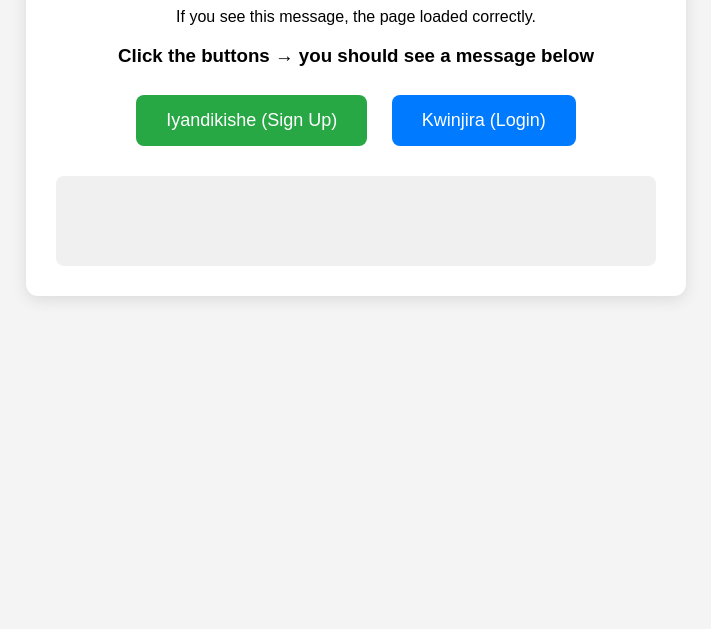
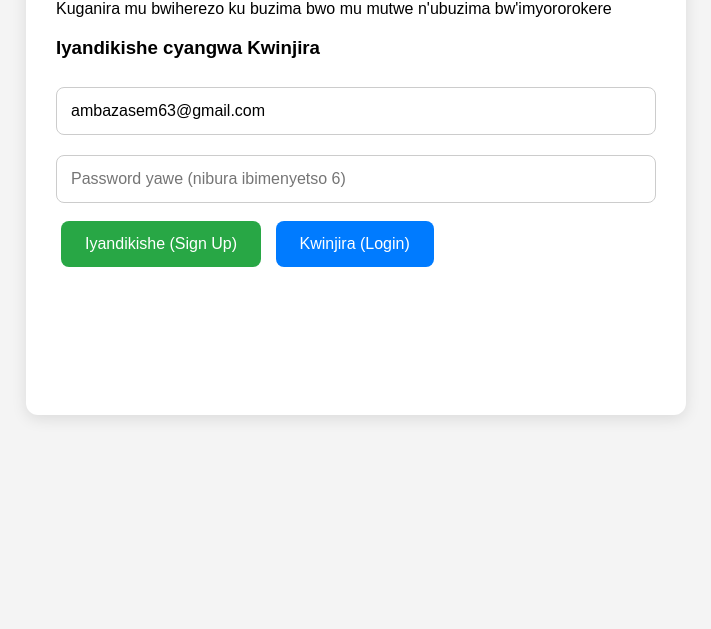
Before and after one commit to Ambaza250/ururngano2, a plain HTML site: page chat.html in a window 1280 px wide. Shown: the part 171-800 px from the top of the page, without its empty margins (284-995 px from the left). Drawn offline with nearby package versions, Linux system fonts and the light colour scheme.

Commit message:
Update chat.html

```diff
--- a/chat.html
+++ b/chat.html
@@ -3,45 +3,135 @@
 <head>
   <meta charset="UTF-8">
   <meta name="viewport" content="width=device-width, initial-scale=1.0">
-  <title>Urungano Chat - TEST</title>
+  <title>Urungano Chat</title>
+  <script src="https://cdn.jsdelivr.net/npm/@supabase/supabase-js@2"></script>
   <style>
-    body { font-family: Arial, sans-serif; padding: 20px; background: #f4f4f4; }
-    .container { max-width: 600px; margin: 40px auto; background: white; padding: 30px; border-radius: 12px; box-shadow: 0 4px 15px rgba(0,0,0,0.1); text-align: center; }
-    button { padding: 15px 30px; margin: 10px; font-size: 18px; border: none; border-radius: 8px; cursor: pointer; }
+    body { font-family: Arial, sans-serif; padding: 20px; background: #f4f4f4; margin: 0; }
+    .container { max-width: 600px; margin: 40px auto; background: white; padding: 30px; border-radius: 12px; box-shadow: 0 4px 15px rgba(0,0,0,0.1); }
+    input { width: 100%; padding: 14px; margin: 10px 0; border: 1px solid #ccc; border-radius: 8px; font-size: 16px; box-sizing: border-box; }
+    button { padding: 14px 24px; margin: 8px 5px; border: none; border-radius: 8px; font-size: 16px; cursor: pointer; }
     .signup { background: #28a745; color: white; }
     .login { background: #007bff; color: white; }
-    #status { margin-top: 20px; padding: 15px; font-size: 18px; font-weight: bold; min-height: 60px; background: #f0f0f0; border-radius: 8px; }
+    #status { margin-top: 20px; padding: 15px; border-radius: 8px; font-weight: bold; min-height: 60px; }
   </style>
 </head>
 <body>
   <div class="container">
-    <h1>🗣️ Urungano Chat - BUTTON TEST</h1>
-    <p>If you see this message, the page loaded correctly.</p>
+    <h1>🗣️ Urungano Chat</h1>
+    <p>Kuganira mu bwiherezo ku buzima bwo mu mutwe n'ubuzima bw'imyororokere</p>
 
-    <h3>Click the buttons → you should see a message below</h3>
+    <h3>Iyandikishe cyangwa Kwinjira</h3>
 
-    <button onclick="signUp()" class="signup">Iyandikishe (Sign Up)</button>
-    <button onclick="logIn()" class="login">Kwinjira (Login)</button>
+    <input id="email" type="email" placeholder="Email yawe" value="ambazasem63@gmail.com">
+    <input id="password" type="password" placeholder="Password yawe (nibura ibimenyetso 6)">
+
+    <div>
+      <button onclick="signUp()" class="signup">Iyandikishe (Sign Up)</button>
+      <button onclick="logIn()" class="login">Kwinjira (Login)</button>
+    </div>
 
     <div id="status"></div>
   </div>
 
   <script>
-    // These functions are defined FIRST - no Supabase yet
-    function signUp() {
-      document.getElementById('status').innerHTML =
-        '✅ <span style="color:green">SIGN UP BUTTON WORKS!</span><br>You clicked Iyandikishe';
-      console.log('signUp() was called successfully');
+    // ================== SUPABASE CONFIG ==================
+    const SUPABASE_URL = 'https://ydutxsguqrvgtqtjzbjv.supabase.co';
+    const SUPABASE_ANON_KEY = 'sb_publishable_LbnCj2nM89a_JQ2eavJJ9A_G6dof_ks'; // ← Make sure this is the FULL key from Supabase
+
+    let supabase;
+
+    // Safe initialization
+    try {
+      supabase = Supabase.createClient(SUPABASE_URL, SUPABASE_ANON_KEY);
+      console.log('✅ Supabase client created successfully');
+    } catch (err) {
+      console.error('Supabase init failed:', err);
     }
 
-    function logIn() {
-      document.getElementById('status').innerHTML =
-        '✅ <span style="color:blue">LOGIN BUTTON WORKS!</span><br>You clicked Kwinjira';
-      console.log('logIn() was called successfully');
+    const statusEl = document.getElementById('status');
+
+    // ====================== SIGN UP ======================
+    async function signUp() {
+      const email = document.getElementById('email').value.trim();
+      const password = document.getElementById('password').value.trim();
+
+      if (!email || !password || password.length < 6) {
+        statusEl.style.background = '#ffebee';
+        statusEl.textContent = "❌ Andika email n'ijambo ry'ibanga rirenze ibimenyetso 6";
+        return;
+      }
+
+      if (!supabase) {
+        statusEl.style.background = '#ffebee';
+        statusEl.textContent = "❌ Supabase ntiyashoboye gufungura. Reba Console.";
+        return;
+      }
+
+      statusEl.style.background = '#fff3e0';
+      statusEl.textContent = "Tegereza... Iyandikishwa rigikomeje";
+
+      try {
+        const { data, error } = await supabase.auth.signUp({
+          email: email,
+          password: password,
+        });
+
+        if (error) {
+          statusEl.style.background = '#ffebee';
+          statusEl.textContent = "❌ Ikosa: " + error.message;
+        } else {
+          statusEl.style.background = '#e8f5e9';
+          statusEl.innerHTML = "✅ Iyandikishwa ryagenze neza!<br>Check your email and click the confirmation link.";
+          console.log("Sign up success:", data);
+        }
+      } catch (err) {
+        statusEl.style.background = '#ffebee';
+        statusEl.textContent = "❌ Error: " + err.message;
+      }
     }
 
-    // Just to show the script is running
-    console.log('✅ JavaScript loaded successfully');
+    // ====================== LOGIN ======================
+    async function logIn() {
+      const email = document.getElementById('email').value.trim();
+      const password = document.getElementById('password').value.trim();
+
+      if (!email || !password) {
+        statusEl.style.background = '#ffebee';
+        statusEl.textContent = "❌ Andika email n'ijambo ry'ibanga";
+        return;
+      }
+
+      if (!supabase) {
+        statusEl.style.background = '#ffebee';
+        statusEl.textContent = "❌ Supabase ntiyashoboye gufungura.";
+        return;
+      }
+
+      statusEl.style.background = '#fff3e0';
+      statusEl.textContent = "Tegereza... Kwinjira bigikomeje";
+
+      try {
+        const { data, error } = await supabase.auth.signInWithPassword({
+          email: email,
+          password: password,
+        });
+
+        if (error) {
+          statusEl.style.background = '#ffebee';
+          statusEl.textContent = "❌ Ikosa: " + error.message;
+        } else {
+          statusEl.style.background = '#e8f5e9';
+          statusEl.textContent = "✅ Murakaza neza! Watsinze kwinjira 🎉";
+          console.log("Login success:", data.user);
+        }
+      } catch (err) {
+        statusEl.style.background = '#ffebee';
+        statusEl.textContent = "❌ Error: " + err.message;
+      }
+    }
+
+    // Show if Supabase loaded
+    console.log('✅ Chat page JavaScript loaded successfully');
   </script>
 </body>
 </html>
```
